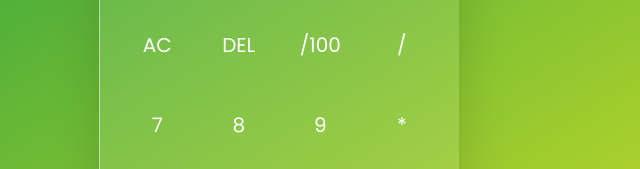
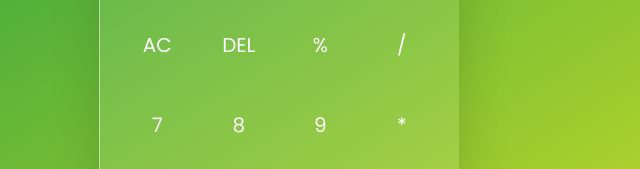
Before and after one commit to Habib-0007/Stirk-Calculator-, a plain HTML site: page index.html in a window 1280 px wide. Shown: the part 290-459 px from the top of the page, 361-1001 px from the left. Drawn offline with Linux system fonts and the light colour scheme.

Commit message:
Update index.html

```diff
--- a/index.html
+++ b/index.html
@@ -19,7 +19,7 @@
      <div class="buttons">
        <input type="button" value="AC" onclick="forms.answer.value = ''">
        <input type="button" value="DEL" onclick="forms.answer.value = forms.answer.value.substr(0 , forms.answer.value.length -1)">
-       <input type="button" value="/100" onclick="forms.answer.value += '%'">
+       <input type="button" value="%" onclick="forms.answer.value += '/100'">
        <input type="button" value="/" onclick="forms.answer.value += '/'">
      </div>
      <div class="buttons">
```
